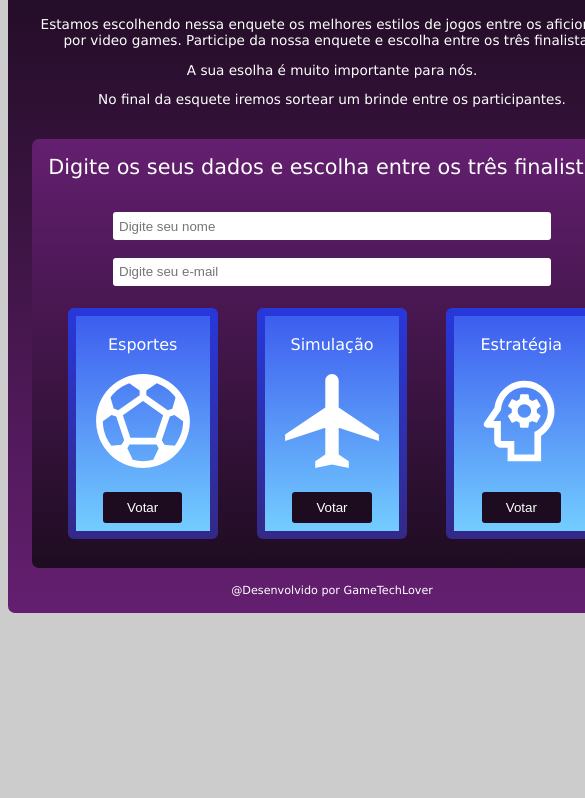
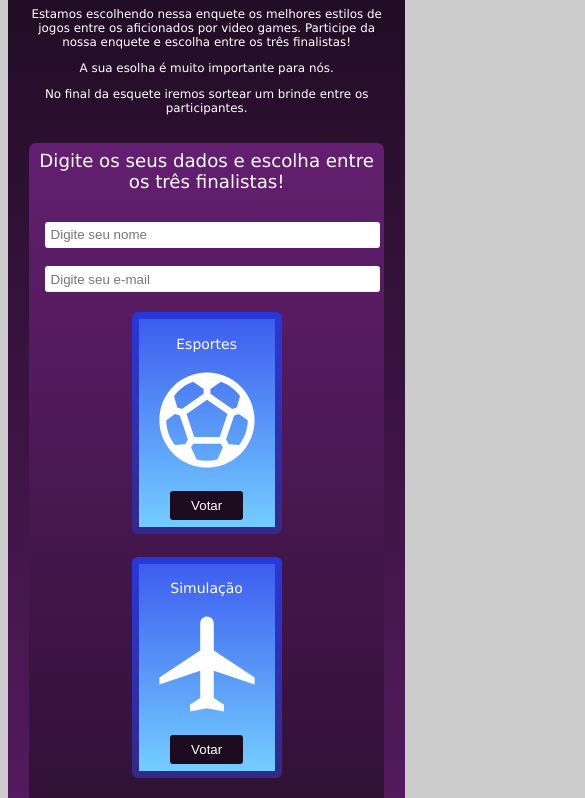
Before and after one commit to lucitiemi/Projeto_Enquete, a plain HTML site: page index.html in a window 390 px wide. Shown: the part 66-864 px from the top of the page, 585 px wide, since content can reach past the window. Drawn offline with Linux system fonts and the light colour scheme.

Commit message:
closes #7 - Responsividade

```diff
--- a/index.html
+++ b/index.html
@@ -58,7 +58,7 @@
         </div>
 
         <div class="footer"> <!-- footer -->
-            @Desenvolvido por GameTechLover
+            @Desenvolvido por LuciTiemi
         </div>
 
     </div>
--- a/style.css
+++ b/style.css
@@ -70,7 +70,7 @@ button:hover{
     background-image: linear-gradient(to bottom, #641F70, #1E0C21);
     border-radius: 7px;
     margin-top: 2rem;
-    margin-bottom: 1rem;
+    margin-bottom: 0.5rem;
     padding: 1rem;
 }
 
@@ -109,3 +109,25 @@ button:hover{
 .footer {
     font-size: 0.7rem;
 }
+
+@media screen and (max-width: 650px){
+    html {
+        font-size: 14px;
+    }
+    input {
+        width: 95%;
+    }
+    .cards-flex {
+        flex-direction: column;
+        align-items: center;
+    }
+    .card-ext, .card-int {
+        box-sizing: border-box;
+    }
+    .container {
+        width: 95%;
+    }
+    .content {
+        padding: 0.5rem;
+    }
+}
```
